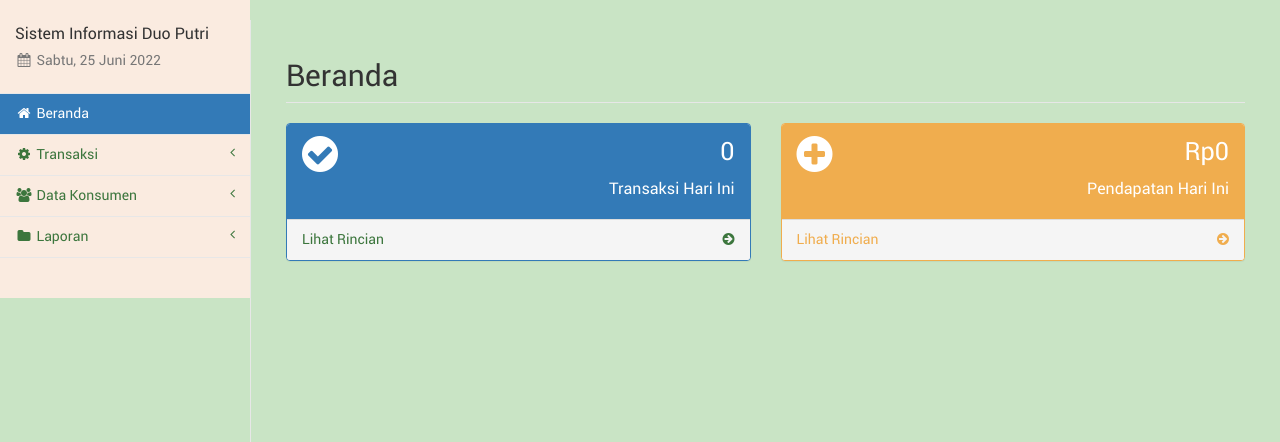
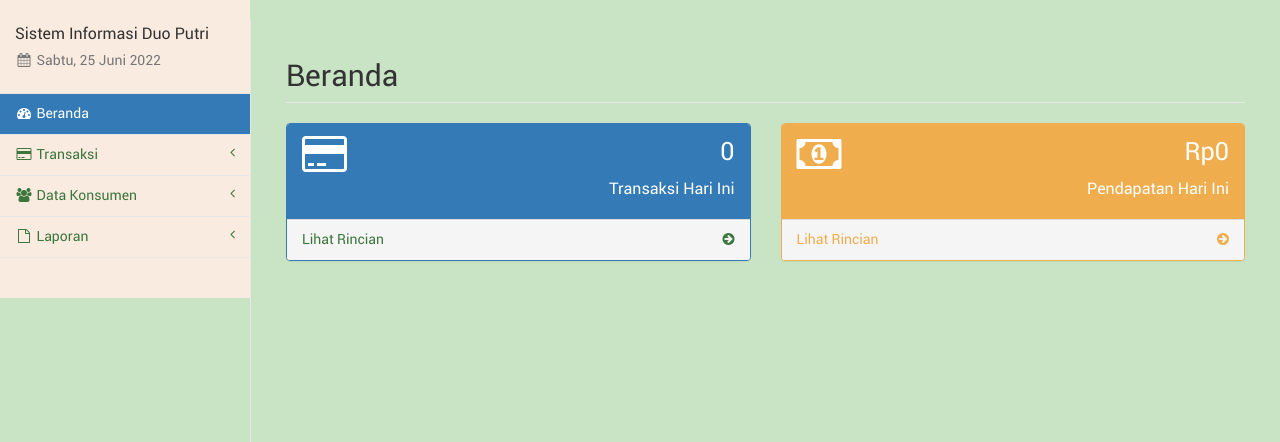
Before and after one commit to dJull/web-inventory-management, a PHP site: page /kasir/index.php in a window 1280 px wide. Shown: the part 51-493 px from the top of the page. Run offline with PHP 8.4, Linux system fonts and the light colour scheme; a user stored in the database is signed in; data comes from the database, SQL or seed files in the repository.

```diff
--- a/kasir/index.php
+++ b/kasir/index.php
@@ -32,7 +32,7 @@ include("layout_top.php");
 					<div class="panel-heading">
 						<div class="row">
 							<div class="col-xs-3">
-								<i class="fa fa-check-circle fa-3x"></i>
+								<i class="fa fa-credit-card fa-3x"></i>
 							</div>
 							<div class="col-xs-9 text-right">
 								<div class="huge"><?php echo $jmltrx; ?></div>
@@ -57,7 +57,7 @@ include("layout_top.php");
 					<div class="panel-heading">
 						<div class="row">
 							<div class="col-xs-3">
-								<i class="fa fa-plus-circle fa-3x"></i>
+								<i class="fa fa-money fa-3x"></i>
 							</div>
 							<div class="col-xs-9 text-right">
 								<div class="huge"><?php echo format_rupiah($ttl); ?></div>
--- a/kasir/layout_top.php
+++ b/kasir/layout_top.php
@@ -101,9 +101,9 @@ $tahun = date("Y");
 						</li>
 						<?php
 						if ($pagedesc == "Beranda") {
-							echo '<li><a href="index.php" class="active"><i class="fa fa-home fa-fw"></i>&nbsp;Beranda</a></li>';
+							echo '<li><a href="index.php" class="active"><i class="fa fa-tachometer fa-fw"></i>&nbsp;Beranda</a></li>';
 						} else {
-							echo '<li><a href="index.php"><i class="fa fa-home fa-fw"></i>&nbsp;Beranda</a></li>';
+							echo '<li><a href="index.php"><i class="fa fa-tachometer fa-fw"></i>&nbsp;Beranda</a></li>';
 						}
 						if (isset($menuparent) && $menuparent == "transaksi") {
 							echo '<li class="active">';
@@ -112,7 +112,7 @@ $tahun = date("Y");
 						}
 						?>
 						<!-- open <li> tag generated with php, see line 134-139 -->
-						<a href="#"><i class="fa fa-gear fa-fw"></i>&nbsp;Transaksi<span class="fa arrow"></span></a>
+						<a href="#"><i class="fa fa-credit-card fa-fw"></i>&nbsp;Transaksi<span class="fa arrow"></span></a>
 						<ul class="nav nav-second-level">
 							<?php
 							if ($pagedesc == "Transaksi Baru") {
@@ -156,7 +156,7 @@ $tahun = date("Y");
 						}
 						?>
 						<!-- open <li> tag generated with php, see line 155-160 -->
-						<a href="#"><i class="fa fa-folder fa-fw"></i>&nbsp;Laporan<span class="fa arrow"></span></a>
+						<a href="#"><i class="fa fa-file-o fa-fw"></i>&nbsp;Laporan<span class="fa arrow"></span></a>
 						<ul class="nav nav-second-level">
 							<?php
 							if ($pagedesc == "Laporan") {
```
